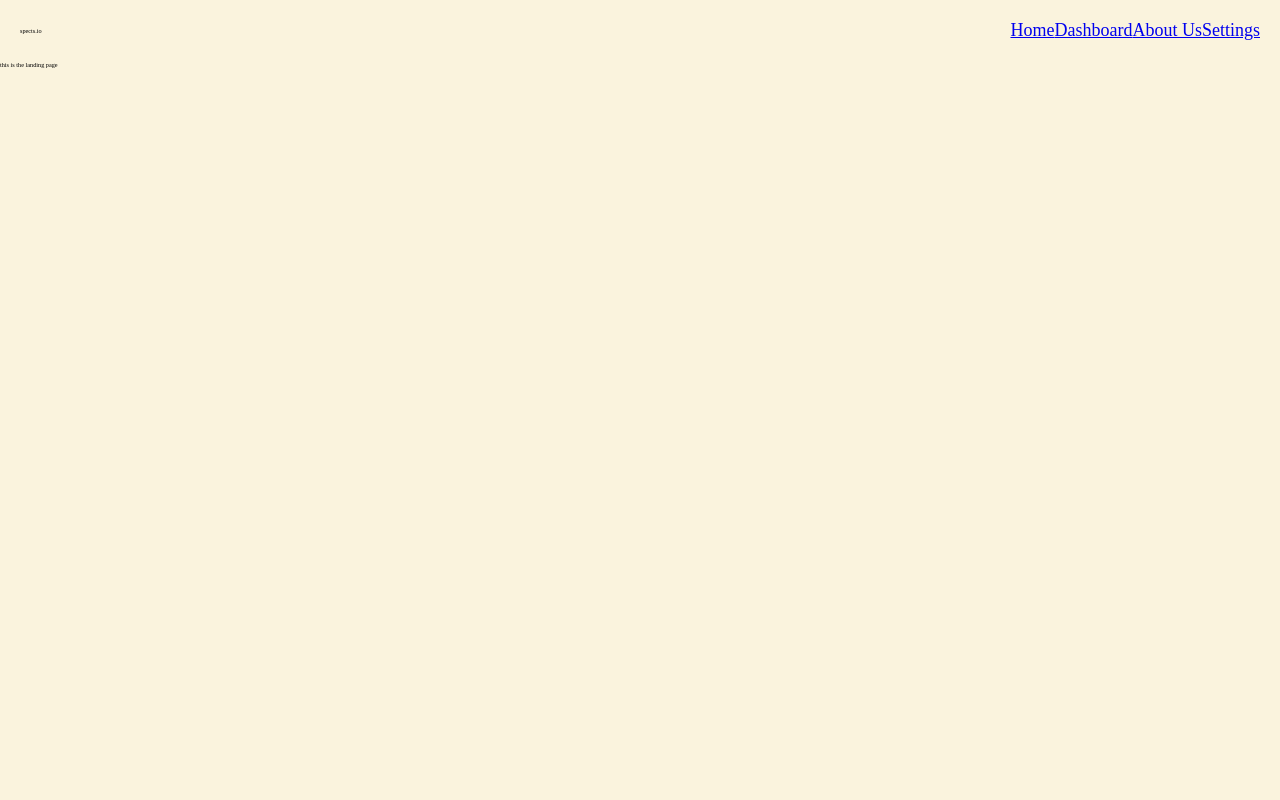
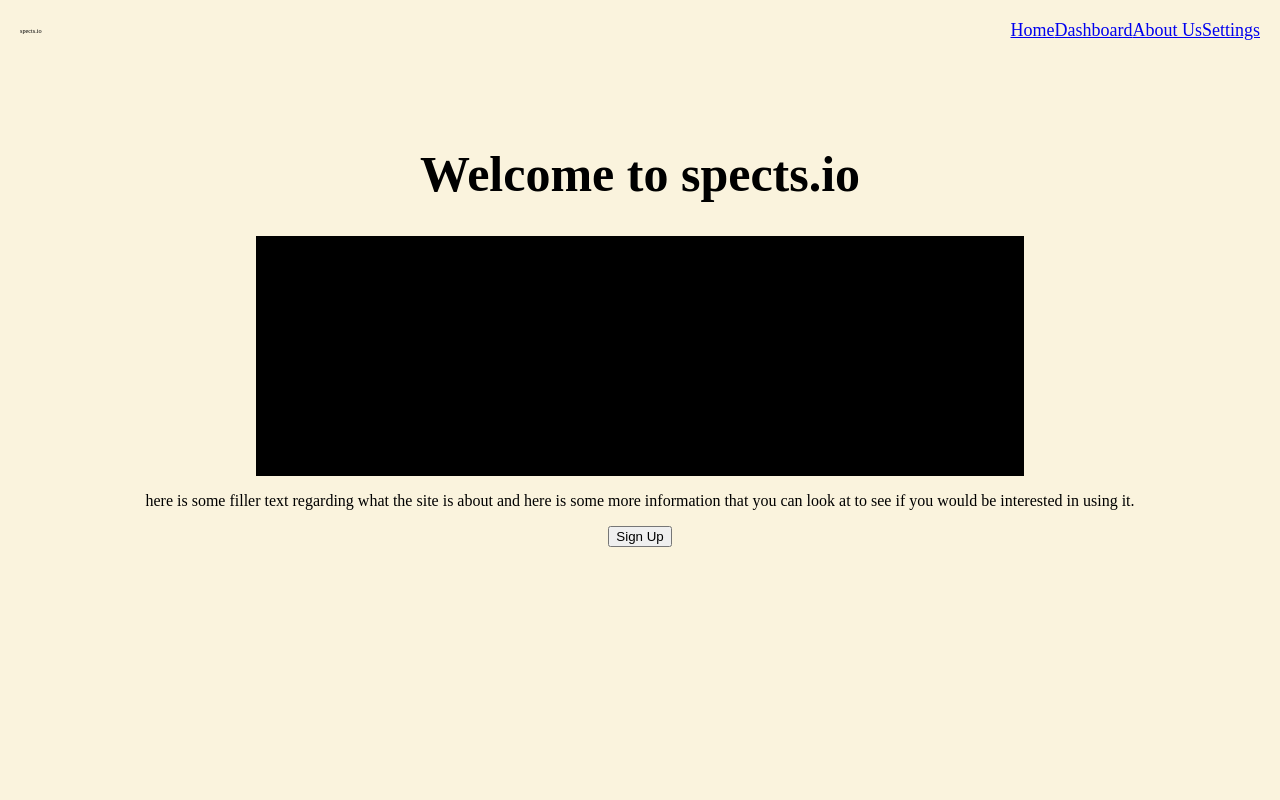
Before and after one commit to martin-stefan/spects, a React (Create React App) app in the folder frontend/: page / in a window 1280 px wide. Shown: the top 800 px of the page. Built offline with nearby package versions, Linux system fonts and the light colour scheme.

Commit message:
basic landing page

```diff
--- a/frontend/src/Pages/Landing/Landing.js
+++ b/frontend/src/Pages/Landing/Landing.js
@@ -2,7 +2,28 @@
 
 const Landing = () => {
   return(
-    <div>this is the landing page</div>
+
+    <div className="landing">
+
+      <h1 className="welcome">Welcome to spects.io</h1>
+
+      <div className="demo">
+        <p className="demo__placeholder">
+          here is where there will be a video once the site is ready
+        </p>
+      </div>
+
+      <p className="landing__desc">
+        here is some filler text regarding what the site is about and
+        here is some more information that you can look at to
+        see if you would be interested in using it.
+      </p>
+
+      <button className="btn signup">
+        Sign Up
+      </button>
+
+    </div>
 
   );
 }
--- a/frontend/src/Pages/Landing/Landing.scss
+++ b/frontend/src/Pages/Landing/Landing.scss
@@ -0,0 +1,18 @@
+
+.landing {
+  display: flex;
+  flex-direction: column;
+  justify-content: flex-start;
+  align-items: center;
+  margin-top: 5rem;
+}
+
+.demo {
+  height: 30vh;
+  width: 60vw;
+  background-color: black
+}
+
+.welcome {
+  font-size: 5rem;
+}
--- a/frontend/src/index.scss
+++ b/frontend/src/index.scss
@@ -6,3 +6,7 @@
   box-sizing: border-box;
   font-size: 62.5%;
 }
+
+p {
+  font-size: 1.6rem;
+}
```
